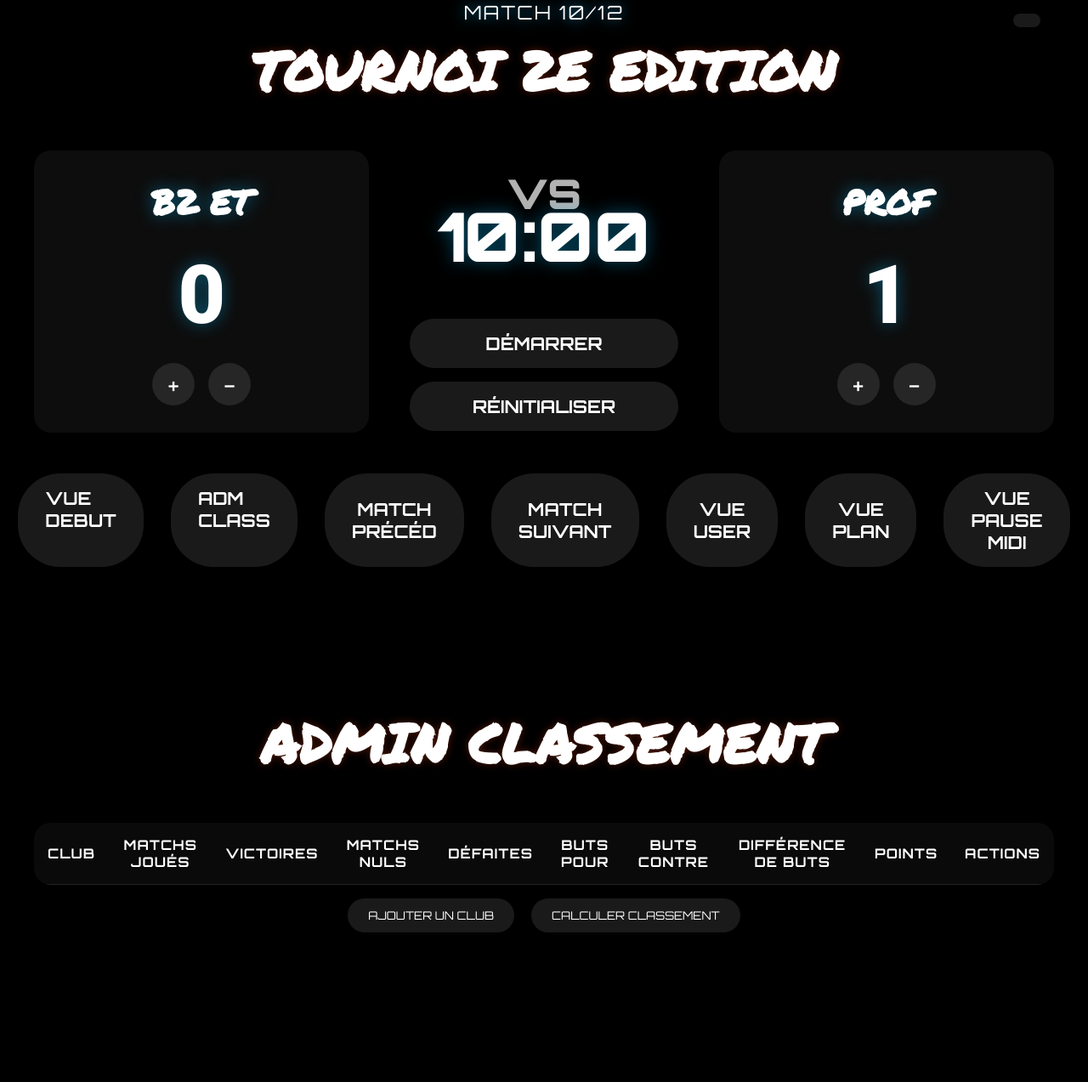
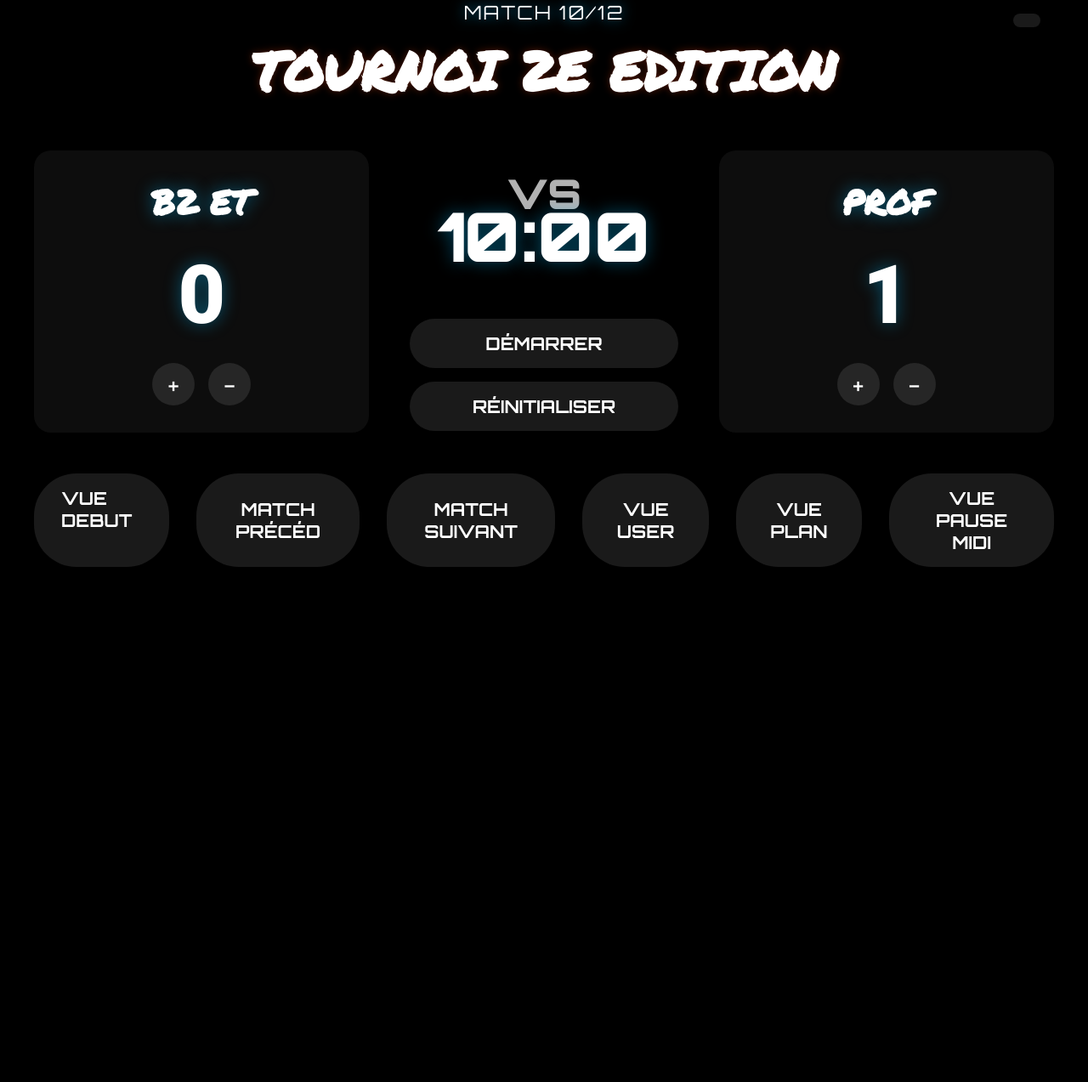
Before and after one commit to wicra/FootView, a PHP site: page / in a window 1280 px wide. Shown: the whole page at 85% size. After the commit the page ends 667 px from the top, so only its background shows below. Run offline with PHP 8.4, Linux system fonts and the light colour scheme; lists and menus that the app fills with data are empty.

Commit message:
Maj complet

```diff
--- a/classement_admin.php
+++ /dev/null
@@ -1,343 +0,0 @@
-<!DOCTYPE html>
-<html lang="fr">
-<head>
-    <meta charset="UTF-8">
-    <meta name="viewport" content="width=device-width, initial-scale=1.0">
-
-    <!-- TITRE -->
-    <title>Administration du Classement</title>
-
-    <!-- FAVICON -->
-    <link id="favicon" rel="icon" type="image/png" href="asset/img/ballon-de-foot.png">
-
-    <!-- STYLES -->
-    <link rel="stylesheet" href="styles/style.css">
-
-    <!-- POLICES -->
-    <link rel="preconnect" href="https://fonts.googleapis.com">
-    <link rel="preconnect" href="https://fonts.gstatic.com" crossorigin>
-    <link href="https://fonts.googleapis.com/css2?family=Permanent+Marker&display=swap" rel="stylesheet">
-    <link href="https://fonts.googleapis.com/css2?family=Orbitron:wght@400..900&display=swap" rel="stylesheet">
-    <link href="https://fonts.googleapis.com/css2?family=Roboto:wght@400;700;900&display=swap" rel="stylesheet">
-
-    <!-- STYLES PERSONNALISÉS -->
-    <style>
-      * {
-        margin: 0;
-        padding: 0;
-        box-sizing: border-box;
-      }
-
-      body {
-        font-family: "Roboto", sans-serif;
-        min-height: 100vh;
-
-        display: flex;
-        justify-content: center;
-        align-items: center;
-        background-color: black;
-      }
-
-      @keyframes gradient {
-        0% {
-          background-position: 0% 50%;
-        }
-        50% {
-          background-position: 100% 50%;
-        }
-        100% {
-          background-position: 0% 50%;
-        }
-      }
-
-      .container {
-        width: 100%;
-        max-width: 1200px;
-        background: rgba(0, 0, 0, 0.3);
-        border-radius: 30px;
-        backdrop-filter: blur(10px);
-        box-shadow: 0 8px 32px rgba(0, 0, 0, 0.3);
-        transform: translateY(0);
-        transition: transform 0.3s ease;
-      }
-
-      .container:hover {
-        transform: translateY(-5px);
-      }
-
-      .match-header {
-        text-align: center;
-        margin-bottom: 3rem;
-        position: relative;
-      }
-
-      .match-title {
-        font-size: 4rem;
-        font-weight: 900;
-        font-family: "Permanent Marker", cursive;
-        text-transform: uppercase;
-        color: #ffffff;
-        text-shadow: 0 0 10px rgba(255, 69, 0, 0.3);
-        margin-bottom: 1rem;
-      }
-
-      table {
-        width: 100%;
-        border-collapse: separate;
-        border-spacing: 0;
-        background: rgba(255, 255, 255, 0.05);
-        border-radius: 20px;
-        overflow: hidden;
-      }
-
-      th,
-      td {
-        padding: 1rem;
-        text-align: center;
-        color: white;
-        border-bottom: 1px solid rgba(255, 255, 255, 0.1);
-      }
-
-      th {
-        background: rgba(0, 0, 0, 0.2);
-        font-family: "Orbitron", sans-serif;
-        text-transform: uppercase;
-        letter-spacing: 1px;
-        font-weight: 700;
-      }
-
-      tr:hover {
-        background: rgba(255, 255, 255, 0.1);
-        transition: background 0.3s ease;
-      }
-
-      tr:last-child td {
-        border-bottom: none;
-      }
-
-      input {
-        width: 100%;
-        background: rgba(255, 255, 255, 0.1);
-        border: none;
-        color: white;
-        text-align: center;
-        padding: 0.5rem;
-        border-radius: 5px;
-      }
-
-      .calculate-button ,.add-button {
-        background: rgba(255, 255, 255, 0.1);
-        color: white;
-        border: none;
-        padding: 0.75rem 1.5rem;
-        margin: 1rem 0.5rem;
-        border-radius: 20px;
-        font-family: "Orbitron", sans-serif;
-        text-transform: uppercase;
-        cursor: pointer;
-        transition: background 0.3s ease;
-      }
-
-      .calculate-button:hover ,.add-button:hover  {
-        background: rgba(255, 255, 255, 0.2);
-      }
-    </style>
-  </head>
-  <body>
-    <div class="container">
-      <div class="match-header">
-        <h1 class="match-title">Admin Classement</h1>
-      </div>
-
-      <table id="classementTable">
-        <thead>
-          <tr>
-            <th>Club</th>
-            <th>Matchs Joués</th>
-            <th>Victoires</th>
-            <th>Matchs Nuls</th>
-            <th>Défaites</th>
-            <th>Buts Pour</th>
-            <th>Buts Contre</th>
-            <th>Différence de Buts</th>
-            <th>Points</th>
-            <th>Actions</th>
-          </tr>
-        </thead>
-        <tbody id="classementBody">
-          <!-- Les lignes seront générées dynamiquement -->
-        </tbody>
-      </table>
-
-      <div style="text-align: center">
-        <button class="add-button" onclick="ajouterLigne()">Ajouter un Club</button>
-        <button class="calculate-button" onclick="calculerClassement()">Calculer Classement</button>
-      </div>
-    </div>
-
-    <script>
-      // Charger le classement depuis localStorage
-      function chargerClassement() {
-        const classement = JSON.parse(
-          localStorage.getItem("classement") || "[]"
-        );
-        const tbody = document.getElementById("classementBody");
-        tbody.innerHTML = "";
-
-        classement.forEach((club) => {
-          const ligne = document.createElement("tr");
-          ligne.innerHTML = `
-                    <td><input type="text" value="${
-                      club.club || ""
-                    }" class="club" placeholder="Nom du club"></td>
-                    <td><input type="number" value="${
-                      club.mj || 0
-                    }" class="mj" min="0"></td>
-                    <td><input type="number" value="${
-                      club.g || 0
-                    }" class="g" min="0"></td>
-                    <td><input type="number" value="${
-                      club.n || 0
-                    }" class="n" min="0"></td>
-                    <td><input type="number" value="${
-                      club.p || 0
-                    }" class="p" min="0"></td>
-                    <td><input type="number" value="${
-                      club.bp || 0
-                    }" class="bp" min="0"></td>
-                    <td><input type="number" value="${
-                      club.bc || 0
-                    }" class="bc" min="0"></td>
-                    <td><input type="number" value="${
-                      club.db || 0
-                    }" class="db"></td>
-                    <td><input type="number" value="${
-                      club.pts || 0
-                    }" class="pts" min="0"></td>
-                    <td><button onclick="supprimerLigne(this)">Supprimer</button></td>
-                `;
-          tbody.appendChild(ligne);
-        });
-      }
-
-      // Ajouter une nouvelle ligne
-      function ajouterLigne() {
-        const tbody = document.getElementById("classementBody");
-        const ligne = document.createElement("tr");
-        ligne.innerHTML = `
-                <td><input type="text" class="club" placeholder="Nom du club"></td>
-                <td><input type="number" value="0" class="mj" min="0"></td>
-                <td><input type="number" value="0" class="g" min="0"></td>
-                <td><input type="number" value="0" class="n" min="0"></td>
-                <td><input type="number" value="0" class="p" min="0"></td>
-                <td><input type="number" value="0" class="bp" min="0"></td>
-                <td><input type="number" value="0" class="bc" min="0"></td>
-                <td><input type="number" value="0" class="db"></td>
-                <td><input type="number" value="0" class="pts" min="0"></td>
-                <td><button onclick="supprimerLigne(this)">Supprimer</button></td>
-            `;
-        tbody.appendChild(ligne);
-        sauvegarderClassement();
-      }
-
-      // Supprimer une ligne
-      function supprimerLigne(bouton) {
-        const ligne = bouton.closest("tr");
-        ligne.remove();
-        sauvegarderClassement();
-      }
-
-      // Sauvegarder le classement
-      function sauvegarderClassement() {
-        const lignes = document.querySelectorAll("#classementBody tr");
-        const classement = Array.from(lignes).map((ligne) => ({
-          club: ligne.querySelector(".club").value,
-          mj: parseInt(ligne.querySelector(".mj").value),
-          g: parseInt(ligne.querySelector(".g").value),
-          n: parseInt(ligne.querySelector(".n").value),
-          p: parseInt(ligne.querySelector(".p").value),
-          bp: parseInt(ligne.querySelector(".bp").value),
-          bc: parseInt(ligne.querySelector(".bc").value),
-          db: parseInt(ligne.querySelector(".db").value),
-          pts: parseInt(ligne.querySelector(".pts").value),
-        }));
-
-        localStorage.setItem("classement", JSON.stringify(classement));
-
-        // Déclencher l'événement de mise à jour pour la page de classement
-        window.dispatchEvent(new Event("classementUpdated"));
-      }
-
-      // Calculer le classement automatiquement
-      function calculerClassement() {
-        const lignes = document.querySelectorAll("#classementBody tr");
-        const classement = Array.from(lignes).map((ligne) => {
-          const mj = parseInt(ligne.querySelector(".mj").value);
-          const g = parseInt(ligne.querySelector(".g").value);
-          const n = parseInt(ligne.querySelector(".n").value);
-          const p = parseInt(ligne.querySelector(".p").value);
-          const bp = parseInt(ligne.querySelector(".bp").value);
-          const bc = parseInt(ligne.querySelector(".bc").value);
-
-          // Calcul automatique des points et différence de buts
-          const pts = g * 3 + n;
-          const db = bp - bc;
-
-          return {
-            club: ligne.querySelector(".club").value,
-            mj: mj,
-            g: g,
-            n: n,
-            p: p,
-            bp: bp,
-            bc: bc,
-            db: db,
-            pts: pts,
-          };
-        });
-
-        // Trier par points (descendant), puis par différence de buts
-        const classementTrie = classement.sort((a, b) => {
-          if (b.pts !== a.pts) return b.pts - a.pts;
-          return b.db - a.db;
-        });
-
-        // Mettre à jour les valeurs dans le tableau
-        const tbody = document.getElementById("classementBody");
-        tbody.innerHTML = "";
-        classementTrie.forEach((club) => {
-          const ligne = document.createElement("tr");
-          ligne.innerHTML = `
-                    <td><input type="text" value="${club.club}" class="club" placeholder="Nom du club"></td>
-                    <td><input type="number" value="${club.mj}" class="mj" min="0"></td>
-                    <td><input type="number" value="${club.g}" class="g" min="0"></td>
-                    <td><input type="number" value="${club.n}" class="n" min="0"></td>
-                    <td><input type="number" value="${club.p}" class="p" min="0"></td>
-                    <td><input type="number" value="${club.bp}" class="bp" min="0"></td>
-                    <td><input type="number" value="${club.bc}" class="bc" min="0"></td>
-                    <td><input type="number" value="${club.db}" class="db"></td>
-                    <td><input type="number" value="${club.pts}" class="pts" min="0"></td>
-                    <td><button onclick="supprimerLigne(this)">Supprimer</button></td>
-                `;
-          tbody.appendChild(ligne);
-        });
-
-        // Sauvegarder le classement calculé
-        localStorage.setItem("classement", JSON.stringify(classementTrie));
-
-        // Déclencher l'événement de mise à jour pour la page de classement
-        window.dispatchEvent(new Event("classementUpdated"));
-
-        alert("Classement calculé et sauvegardé !");
-      }
-
-      // Ajouter des écouteurs d'événements pour les modifications
-      document
-        .getElementById("classementBody")
-        .addEventListener("change", sauvegarderClassement);
-
-      // Charger le classement au chargement de la page
-      document.addEventListener("DOMContentLoaded", chargerClassement);
-    </script>
-  </body>
-</html>
--- a/index.php
+++ b/index.php
@@ -36,7 +36,6 @@
         font-family: "Roboto", sans-serif;
         min-height: 100vh;
         display: flex;
-		flex-direction: column;
         justify-content: center;
         align-items: center;
         background-color: black;
@@ -389,7 +388,6 @@
 
       <div class="match-navigation">
         <a class="control-btn" href="user_view.php" target="_blank">Vue Debut</a>
-        <a class="control-btn" href="classement_admin.php" target="_blank">Adm Class</a>
         <button class="control-btn" onclick="previousMatch()">Match Précéd</button>
         <button class="control-btn" onclick="nextMatch()">Match Suivant</button>
 
@@ -400,14 +398,8 @@
       </div>
     </div>
 
-	<!-- CLASSEMENT ADMIN -->
-	<div id="classementContainer">
-		<?php include 'classement_admin.php'; ?>
-	</div>
-
-
     <!-- SCRIPTS -->
-	<script src="app.js"></script>
+    <script src="app.js"></script>
     <script>
         function triggerClickOnPageA() {
             // Déclencher l'événement dans le localStorage
@@ -417,7 +409,7 @@
             // Déclencher l'événement dans le localStorage
             localStorage.setItem('simulate_click1', 'true');
         }
-		function triggerClickOnPageC() {
+        function triggerClickOnPageC() {
             // Déclencher l'événement dans le localStorage
             localStorage.setItem('simulate_click2', 'true');
         }
```
Also changed, not shown: classement.php (deleted, +0 -316 lines).
